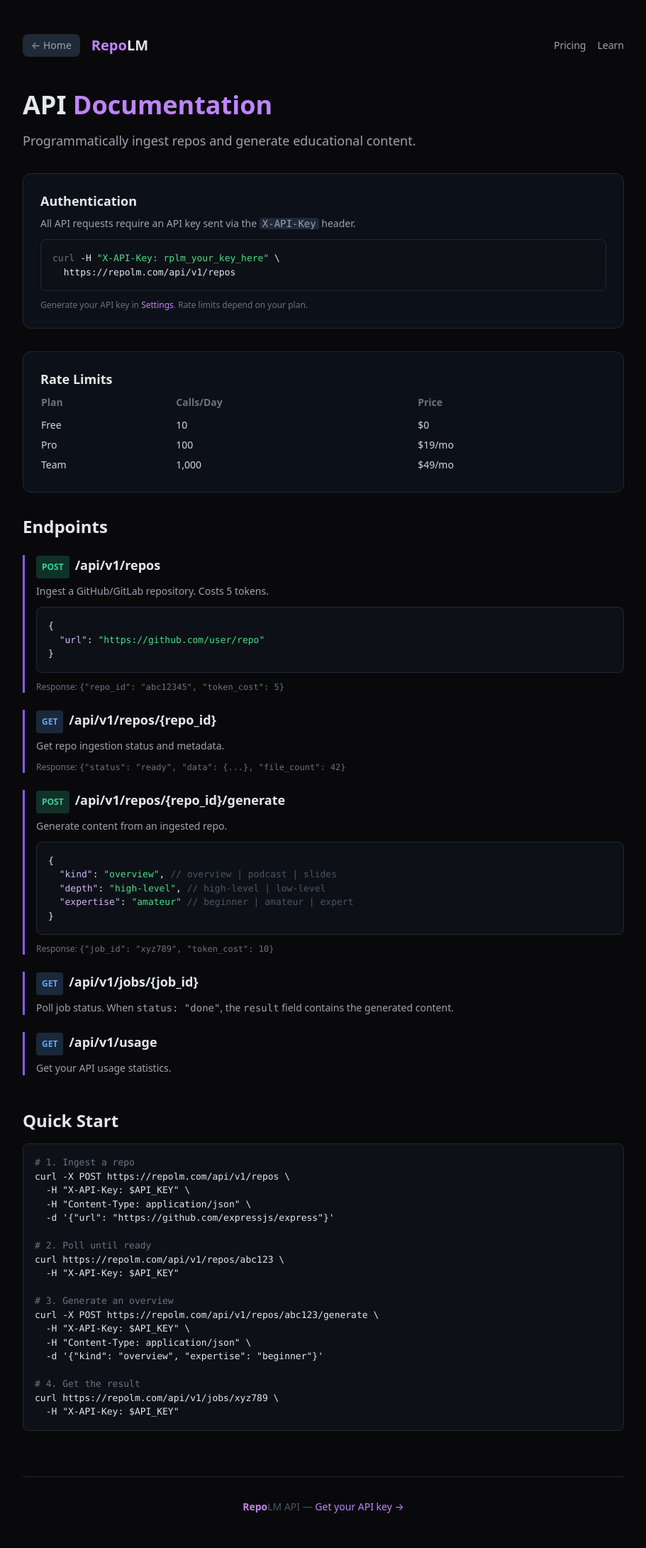
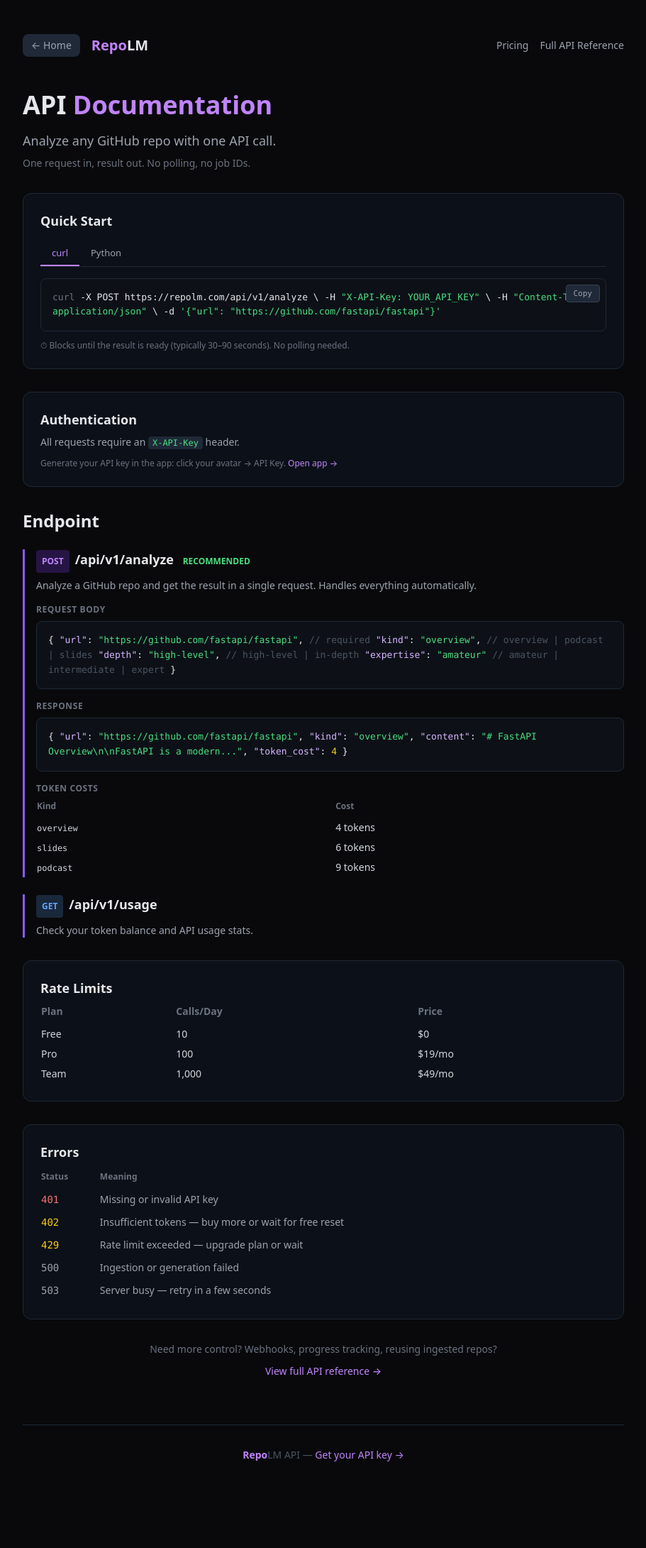
Before and after one commit to LucasAust/repolm, a FastAPI app: page /developers in a window 1280 px wide. Shown: the whole page at 71% size, without its empty margins (184-1095 px from the left). After the commit the page ends 2059 px from the top, so only its background shows below. Run offline with FastAPI, Linux system fonts and the light colour scheme; some libraries are stand-ins or nearby versions.

Commit message:
docs: rewrite developers page to match one-shot /analyze flow

```diff
--- a/src/templates/developers.html
+++ b/src/templates/developers.html
@@ -7,16 +7,21 @@
 <meta name="theme-color" content="#09090b">
 <link rel="icon" type="image/svg+xml" href="/static/favicon.svg">
 <link rel="apple-touch-icon" href="/static/favicon.svg">
-<meta name="description" content="RepoLM API — programmatically ingest repos, generate overviews, podcasts, and slides.">
+<meta name="description" content="RepoLM API — analyze any GitHub repo with one API call.">
 <script src="https://cdn.tailwindcss.com"></script>
 <script defer src="https://cdn.jsdelivr.net/npm/alpinejs@3.x.x/dist/cdn.min.js"></script>
 <style>
 body{background:#09090b;color:#e5e7eb;font-family:system-ui,-apple-system,sans-serif}
-.code-block{background:#0d1117;border:1px solid #1f2937;border-radius:8px;padding:16px;font-size:13px;overflow-x:auto;font-family:'SF Mono',Consolas,monospace}
+.code-block{position:relative;background:#0d1117;border:1px solid #1f2937;border-radius:8px;padding:16px;font-size:13px;overflow-x:auto;font-family:'SF Mono',Consolas,monospace;line-height:1.6}
+.code-block .copy-btn{position:absolute;top:8px;right:8px;background:#1f2937;border:1px solid #374151;color:#9ca3af;padding:3px 10px;border-radius:4px;font-size:11px;cursor:pointer;transition:all .15s}
+.code-block .copy-btn:hover{border-color:#8b5cf6;color:#c084fc}
 .endpoint{border-left:3px solid #8b5cf6;padding-left:16px;margin-bottom:24px}
 .method{display:inline-block;padding:2px 8px;border-radius:4px;font-size:12px;font-weight:700;margin-right:8px}
-.method-post{background:rgba(52,211,153,0.2);color:#34d399}
+.method-post{background:rgba(124,58,237,0.25);color:#c084fc}
 .method-get{background:rgba(96,165,250,0.2);color:#60a5fa}
+.tab-btn{padding:6px 16px;font-size:13px;font-weight:500;color:#9ca3af;background:none;border:none;cursor:pointer;border-bottom:2px solid transparent;transition:all .15s}
+.tab-btn.active{color:#c084fc;border-bottom-color:#c084fc}
+.tab-panel{display:none}.tab-panel.active{display:block}
 </style>
 </head>
 <body>
@@ -28,24 +33,109 @@
         </div>
         <div class="flex items-center gap-4">
             <a href="/pricing" class="text-sm text-gray-400 hover:text-purple-300">Pricing</a>
-            <a href="/learn" class="text-sm text-gray-400 hover:text-purple-300">Learn</a>
+            <a href="/api/v1/docs" class="text-sm text-gray-400 hover:text-purple-300">Full API Reference</a>
         </div>
     </nav>
 
     <h1 class="text-4xl font-bold mb-4">API <span class="text-purple-400">Documentation</span></h1>
-    <p class="text-lg text-gray-400 mb-8">Programmatically ingest repos and generate educational content.</p>
+    <p class="text-lg text-gray-400 mb-2">Analyze any GitHub repo with one API call.</p>
+    <p class="text-sm text-gray-500 mb-8">One request in, result out. No polling, no job IDs.</p>
 
+    <!-- Quick Start -->
+    <div class="bg-gray-900/50 border border-gray-800 rounded-xl p-6 mb-8">
+        <h2 class="text-lg font-semibold mb-4">Quick Start</h2>
+
+        <div class="flex gap-0 border-b border-gray-800 mb-0">
+            <button class="tab-btn active" onclick="switchTab(event,'tab-curl')">curl</button>
+            <button class="tab-btn" onclick="switchTab(event,'tab-python')">Python</button>
+        </div>
+
+        <div id="tab-curl" class="tab-panel active pt-4">
+            <div class="code-block">
+                <button class="copy-btn" onclick="copyCode(this)">Copy</button>
+<span class="text-gray-500">curl</span> -X POST https://repolm.com/api/v1/analyze \
+  -H <span class="text-green-400">"X-API-Key: YOUR_API_KEY"</span> \
+  -H <span class="text-green-400">"Content-Type: application/json"</span> \
+  -d <span class="text-green-400">'{"url": "https://github.com/fastapi/fastapi"}'</span>
+            </div>
+        </div>
+
+        <div id="tab-python" class="tab-panel pt-4">
+            <div class="code-block">
+                <button class="copy-btn" onclick="copyCode(this)">Copy</button>
+<span class="text-purple-300">import</span> requests
+
+resp = requests.post(<span class="text-green-400">"https://repolm.com/api/v1/analyze"</span>,
+    headers={<span class="text-green-400">"X-API-Key"</span>: <span class="text-green-400">"YOUR_API_KEY"</span>},
+    json={
+        <span class="text-green-400">"url"</span>: <span class="text-green-400">"https://github.com/fastapi/fastapi"</span>,
+        <span class="text-green-400">"kind"</span>: <span class="text-green-400">"overview"</span>,
+        <span class="text-green-400">"depth"</span>: <span class="text-green-400">"high-level"</span>,
+        <span class="text-green-400">"expertise"</span>: <span class="text-green-400">"intermediate"</span>
+    })
+
+print(resp.json()[<span class="text-green-400">"content"</span>])
+            </div>
+        </div>
+
+        <p class="text-xs text-gray-500 mt-3">⏱ Blocks until the result is ready (typically 30–90 seconds). No polling needed.</p>
+    </div>
+
+    <!-- Authentication -->
     <div class="bg-gray-900/50 border border-gray-800 rounded-xl p-6 mb-8">
         <h2 class="text-lg font-semibold mb-2">Authentication</h2>
-        <p class="text-gray-400 text-sm mb-3">All API requests require an API key sent via the <code class="bg-gray-800 px-1 rounded">X-API-Key</code> header.</p>
-        <div class="code-block">
-            <span class="text-gray-500">curl</span> -H <span class="text-green-400">"X-API-Key: rplm_your_key_here"</span> \<br>
-            &nbsp;&nbsp;https://repolm.com/api/v1/repos
-        </div>
-        <p class="text-xs text-gray-500 mt-3">Generate your API key in <a href="/app" class="text-purple-400">Settings</a>. Rate limits depend on your plan.</p>
+        <p class="text-gray-400 text-sm mb-3">All requests require an <code class="bg-gray-800 px-1.5 py-0.5 rounded text-green-400 text-xs">X-API-Key</code> header.</p>
+        <p class="text-xs text-gray-500">Generate your API key in the app: click your avatar → API Key. <a href="/app" class="text-purple-400">Open app →</a></p>
     </div>
 
-    <div class="bg-gray-900/50 border border-gray-800 rounded-xl p-6 mb-8">
+    <!-- Main Endpoint -->
+    <h2 class="text-2xl font-bold mb-6">Endpoint</h2>
+
+    <div class="endpoint">
+        <h3 class="text-lg font-semibold mb-2">
+            <span class="method method-post">POST</span>/api/v1/analyze
+            <span class="text-xs text-green-400 font-semibold ml-2">RECOMMENDED</span>
+        </h3>
+        <p class="text-sm text-gray-400 mb-4">Analyze a GitHub repo and get the result in a single request. Handles everything automatically.</p>
+
+        <p class="text-xs text-gray-500 uppercase tracking-wider font-semibold mb-2">Request Body</p>
+        <div class="code-block mb-4">
+{
+  <span class="text-purple-300">"url"</span>: <span class="text-green-400">"https://github.com/fastapi/fastapi"</span>,   <span class="text-gray-600">// required</span>
+  <span class="text-purple-300">"kind"</span>: <span class="text-green-400">"overview"</span>,    <span class="text-gray-600">// overview | podcast | slides</span>
+  <span class="text-purple-300">"depth"</span>: <span class="text-green-400">"high-level"</span>,  <span class="text-gray-600">// high-level | in-depth</span>
+  <span class="text-purple-300">"expertise"</span>: <span class="text-green-400">"amateur"</span>  <span class="text-gray-600">// amateur | intermediate | expert</span>
+}
+        </div>
+
+        <p class="text-xs text-gray-500 uppercase tracking-wider font-semibold mb-2">Response</p>
+        <div class="code-block mb-4">
+{
+  <span class="text-purple-300">"url"</span>: <span class="text-green-400">"https://github.com/fastapi/fastapi"</span>,
+  <span class="text-purple-300">"kind"</span>: <span class="text-green-400">"overview"</span>,
+  <span class="text-purple-300">"content"</span>: <span class="text-green-400">"# FastAPI Overview\n\nFastAPI is a modern..."</span>,
+  <span class="text-purple-300">"token_cost"</span>: <span class="text-yellow-400">4</span>
+}
+        </div>
+
+        <p class="text-xs text-gray-500 uppercase tracking-wider font-semibold mb-2">Token Costs</p>
+        <table class="w-full text-sm mb-2">
+            <thead><tr class="text-gray-500 text-left text-xs"><th class="pb-2">Kind</th><th class="pb-2">Cost</th></tr></thead>
+            <tbody class="text-gray-300">
+                <tr><td class="py-1"><code class="text-xs">overview</code></td><td>4 tokens</td></tr>
+                <tr><td class="py-1"><code class="text-xs">slides</code></td><td>6 tokens</td></tr>
+                <tr><td class="py-1"><code class="text-xs">podcast</code></td><td>9 tokens</td></tr>
+            </tbody>
+        </table>
+    </div>
+
+    <div class="endpoint">
+        <h3 class="text-lg font-semibold mb-2"><span class="method method-get">GET</span>/api/v1/usage</h3>
+        <p class="text-sm text-gray-400 mb-3">Check your token balance and API usage stats.</p>
+    </div>
+
+    <!-- Rate Limits -->
+    <div class="bg-gray-900/50 border border-gray-800 rounded-xl p-6 mb-8 mt-8">
         <h2 class="text-lg font-semibold mb-2">Rate Limits</h2>
         <table class="w-full text-sm">
             <thead><tr class="text-gray-500 text-left"><th class="pb-2">Plan</th><th class="pb-2">Calls/Day</th><th class="pb-2">Price</th></tr></thead>
@@ -57,74 +147,45 @@
         </table>
     </div>
 
-    <h2 class="text-2xl font-bold mb-6">Endpoints</h2>
-
-    <div class="endpoint">
-        <h3 class="text-lg font-semibold mb-2"><span class="method method-post">POST</span>/api/v1/repos</h3>
-        <p class="text-sm text-gray-400 mb-3">Ingest a GitHub/GitLab repository. Costs 5 tokens.</p>
-        <div class="code-block mb-3">
-{<br>
-&nbsp;&nbsp;<span class="text-purple-300">"url"</span>: <span class="text-green-400">"https://github.com/user/repo"</span><br>
-}
-        </div>
-        <p class="text-xs text-gray-500">Response: <code>{"repo_id": "abc12345", "token_cost": 5}</code></p>
+    <!-- Errors -->
+    <div class="bg-gray-900/50 border border-gray-800 rounded-xl p-6 mb-8">
+        <h2 class="text-lg font-semibold mb-3">Errors</h2>
+        <table class="w-full text-sm">
+            <thead><tr class="text-gray-500 text-left text-xs"><th class="pb-2">Status</th><th class="pb-2">Meaning</th></tr></thead>
+            <tbody class="text-gray-400">
+                <tr><td class="py-1.5"><code class="text-red-400">401</code></td><td>Missing or invalid API key</td></tr>
+                <tr><td class="py-1.5"><code class="text-yellow-400">402</code></td><td>Insufficient tokens — buy more or wait for free reset</td></tr>
+                <tr><td class="py-1.5"><code class="text-yellow-400">429</code></td><td>Rate limit exceeded — upgrade plan or wait</td></tr>
+                <tr><td class="py-1.5"><code class="text-gray-400">500</code></td><td>Ingestion or generation failed</td></tr>
+                <tr><td class="py-1.5"><code class="text-gray-400">503</code></td><td>Server busy — retry in a few seconds</td></tr>
+            </tbody>
+        </table>
     </div>
 
-    <div class="endpoint">
-        <h3 class="text-lg font-semibold mb-2"><span class="method method-get">GET</span>/api/v1/repos/{repo_id}</h3>
-        <p class="text-sm text-gray-400 mb-3">Get repo ingestion status and metadata.</p>
-        <p class="text-xs text-gray-500">Response: <code>{"status": "ready", "data": {...}, "file_count": 42}</code></p>
-    </div>
-
-    <div class="endpoint">
-        <h3 class="text-lg font-semibold mb-2"><span class="method method-post">POST</span>/api/v1/repos/{repo_id}/generate</h3>
-        <p class="text-sm text-gray-400 mb-3">Generate content from an ingested repo.</p>
-        <div class="code-block mb-3">
-{<br>
-&nbsp;&nbsp;<span class="text-purple-300">"kind"</span>: <span class="text-green-400">"overview"</span>,  <span class="text-gray-600">// overview | podcast | slides</span><br>
-&nbsp;&nbsp;<span class="text-purple-300">"depth"</span>: <span class="text-green-400">"high-level"</span>,  <span class="text-gray-600">// high-level | low-level</span><br>
-&nbsp;&nbsp;<span class="text-purple-300">"expertise"</span>: <span class="text-green-400">"amateur"</span>  <span class="text-gray-600">// beginner | amateur | expert</span><br>
-}
-        </div>
-        <p class="text-xs text-gray-500">Response: <code>{"job_id": "xyz789", "token_cost": 10}</code></p>
-    </div>
-
-    <div class="endpoint">
-        <h3 class="text-lg font-semibold mb-2"><span class="method method-get">GET</span>/api/v1/jobs/{job_id}</h3>
-        <p class="text-sm text-gray-400 mb-3">Poll job status. When <code>status: "done"</code>, the <code>result</code> field contains the generated content.</p>
-    </div>
-
-    <div class="endpoint">
-        <h3 class="text-lg font-semibold mb-2"><span class="method method-get">GET</span>/api/v1/usage</h3>
-        <p class="text-sm text-gray-400 mb-3">Get your API usage statistics.</p>
-    </div>
-
-    <h2 class="text-2xl font-bold mb-4 mt-12">Quick Start</h2>
-    <div class="code-block">
-<span class="text-gray-500"># 1. Ingest a repo</span><br>
-curl -X POST https://repolm.com/api/v1/repos \<br>
-&nbsp;&nbsp;-H "X-API-Key: $API_KEY" \<br>
-&nbsp;&nbsp;-H "Content-Type: application/json" \<br>
-&nbsp;&nbsp;-d '{"url": "https://github.com/expressjs/express"}'<br>
-<br>
-<span class="text-gray-500"># 2. Poll until ready</span><br>
-curl https://repolm.com/api/v1/repos/abc123 \<br>
-&nbsp;&nbsp;-H "X-API-Key: $API_KEY"<br>
-<br>
-<span class="text-gray-500"># 3. Generate an overview</span><br>
-curl -X POST https://repolm.com/api/v1/repos/abc123/generate \<br>
-&nbsp;&nbsp;-H "X-API-Key: $API_KEY" \<br>
-&nbsp;&nbsp;-H "Content-Type: application/json" \<br>
-&nbsp;&nbsp;-d '{"kind": "overview", "expertise": "beginner"}'<br>
-<br>
-<span class="text-gray-500"># 4. Get the result</span><br>
-curl https://repolm.com/api/v1/jobs/xyz789 \<br>
-&nbsp;&nbsp;-H "X-API-Key: $API_KEY"
+    <!-- Advanced link -->
+    <div class="text-center mt-8 mb-8">
+        <p class="text-sm text-gray-500 mb-2">Need more control? Webhooks, progress tracking, reusing ingested repos?</p>
+        <a href="/api/v1/docs" class="text-purple-400 hover:text-purple-300 text-sm font-medium">View full API reference →</a>
     </div>
 
     <footer class="mt-16 pt-8 border-t border-gray-800 text-center text-gray-600 text-sm">
         <span class="text-purple-400 font-semibold">Repo</span>LM API — <a href="/app" class="text-purple-400">Get your API key →</a>
     </footer>
 </div>
+
+<script>
+function copyCode(btn){
+    const block=btn.closest('.code-block');
+    const text=block.textContent.replace('Copy','').trim();
+    navigator.clipboard.writeText(text).then(()=>{btn.textContent='Copied!';setTimeout(()=>btn.textContent='Copy',2000)});
+}
+function switchTab(e,id){
+    const section=e.target.closest('.bg-gray-900\\/50')||e.target.closest('div');
+    section.querySelectorAll('.tab-btn').forEach(b=>b.classList.remove('active'));
+    section.querySelectorAll('.tab-panel').forEach(p=>p.classList.remove('active'));
+    e.target.classList.add('active');
+    document.getElementById(id).classList.add('active');
+}
+</script>
 </body>
 </html>
```
